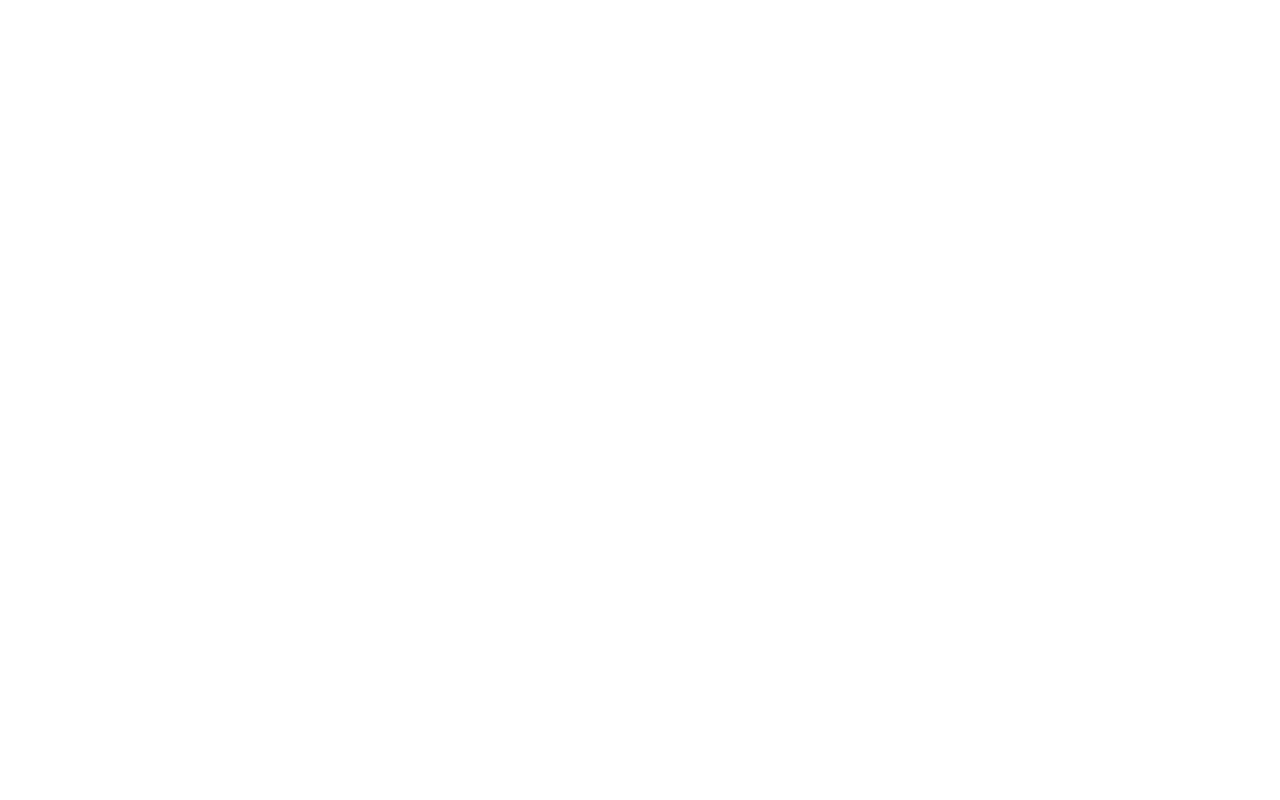
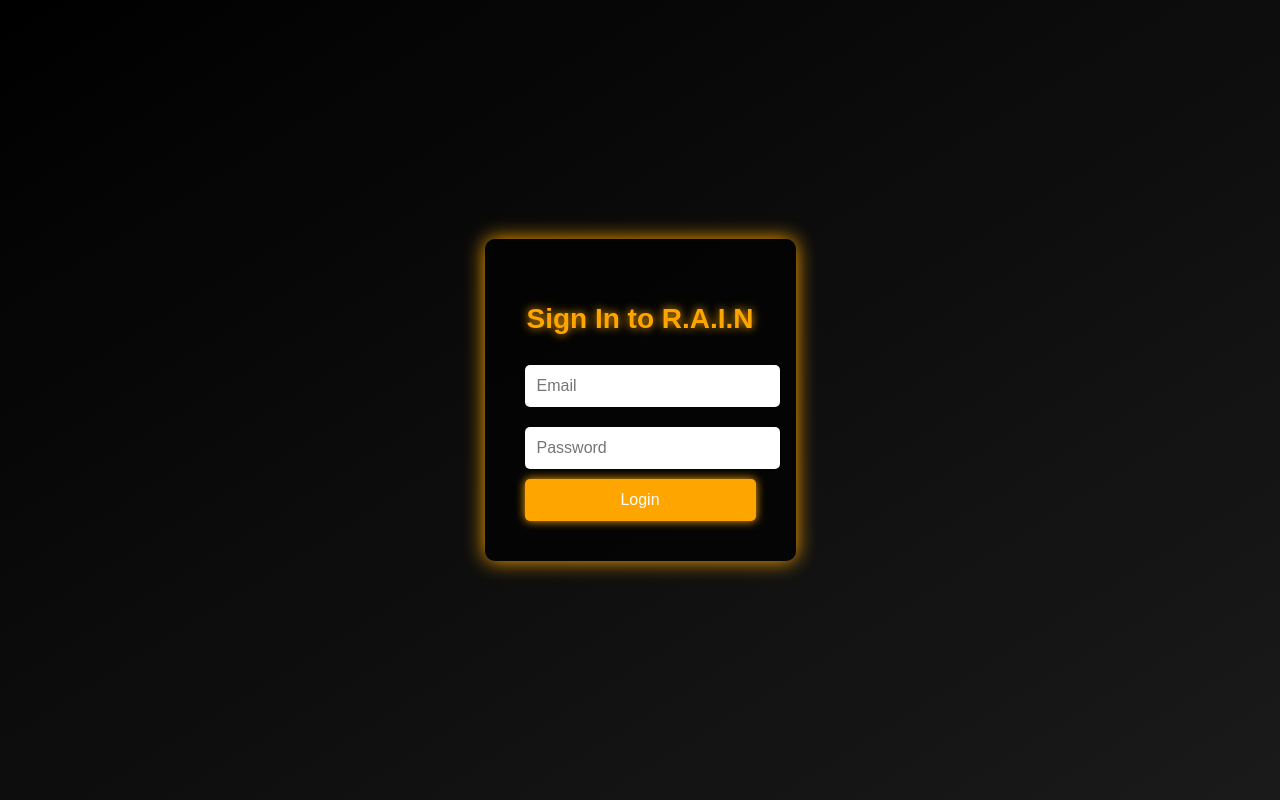
Before and after one commit to amix-eni/rain-chatroom, a plain HTML site: page login.html in a window 1280 px wide. Drawn offline with Linux system fonts and the light colour scheme.

Commit message:
Final layout and styles added

```diff
--- a/login.html
+++ b/login.html
@@ -0,0 +1,69 @@
+<!DOCTYPE html>
+<html lang="en">
+<head>
+  <meta charset="UTF-8">
+  <title>Login - R.A.I.N Chatroom</title>
+  <style>
+    body {
+      margin: 0;
+      font-family: Arial, sans-serif;
+      background: linear-gradient(to bottom right, #000000, #1a1a1a);
+      color: white;
+      display: flex;
+      justify-content: center;
+      align-items: center;
+      height: 100vh;
+    }
+
+    .login-box {
+      background-color: rgba(0, 0, 0, 0.7);
+      padding: 40px;
+      border-radius: 10px;
+      text-align: center;
+      box-shadow: 0 0 20px orange;
+    }
+
+    .login-box h2 {
+      margin-bottom: 20px;
+      font-size: 28px;
+      color: orange;
+      text-shadow: 0 0 10px orange;
+    }
+
+    .login-box input {
+      width: 100%;
+      padding: 12px;
+      margin: 10px 0;
+      border: none;
+      border-radius: 5px;
+      font-size: 16px;
+    }
+
+    .login-box button {
+      width: 100%;
+      padding: 12px;
+      background-color: orange;
+      border: none;
+      color: white;
+      font-size: 16px;
+      border-radius: 5px;
+      cursor: pointer;
+      box-shadow: 0 0 10px orange;
+    }
+
+    .login-box button:hover {
+      background-color: darkorange;
+    }
+  </style>
+</head>
+<body>
+  <div class="login-box">
+    <h2>Sign In to R.A.I.N</h2>
+    <form onsubmit="event.preventDefault(); window.location.href='chatroom.html';">
+      <input type="email" placeholder="Email" required><br>
+      <input type="password" placeholder="Password" required><br>
+      <button type="submit">Login</button>
+    </form>
+  </div>
+</body>
+</html>
--- a/style.css
+++ b/style.css
@@ -1,9 +1,12 @@
+/* General Reset */
 body {
   margin: 0;
   font-family: Arial, sans-serif;
-  overflow: hidden;
+  background-color: #000;
+  color: white;
 }
 
+/* Rain Video Background */
 #rainVideo {
   position: fixed;
   right: 0;
@@ -13,22 +16,23 @@ body {
   z-index: -1;
 }
 
+/* Welcome Screen */
 .welcome {
   text-align: center;
-  margin-top: 20%;
-  color: white;
+  margin-top: 15%;
+  padding-bottom: 400px; /* space for Spotify player */
 }
 
 .glow {
   font-size: 60px;
+  font-weight: bold;
   color: orange;
   text-shadow: 0 0 20px orange;
 }
 
 .subtitle {
   font-size: 20px;
-  color: white;
-  text-shadow: 0 0 10px orange;
+  margin-bottom: 30px;
 }
 
 button {
@@ -37,6 +41,115 @@ button {
   background-color: orange;
   border: none;
   color: white;
+  border-radius: 10px;
   cursor: pointer;
   box-shadow: 0 0 10px orange;
 }
+
+button:hover {
+  background-color: darkorange;
+}
+
+/* Spotify Player */
+.spotify-player {
+  position: fixed;
+  bottom: 0;
+  left: 0;
+  width: 100%;
+  height: 352px;
+  z-index: 100;
+  background-color: rgba(0, 0, 0, 0.6);
+}
+
+/* Login Page */
+.login-box {
+  background-color: rgba(0, 0, 0, 0.7);
+  padding: 40px;
+  border-radius: 10px;
+  text-align: center;
+  box-shadow: 0 0 20px orange;
+  margin: auto;
+  margin-top: 15%;
+  width: 300px;
+}
+
+.login-box h2 {
+  margin-bottom: 20px;
+  font-size: 28px;
+  color: orange;
+  text-shadow: 0 0 10px orange;
+}
+
+.login-box input {
+  width: 100%;
+  padding: 12px;
+  margin: 10px 0;
+  border: none;
+  border-radius: 5px;
+  font-size: 16px;
+}
+
+.login-box button {
+  width: 100%;
+  padding: 12px;
+  background-color: orange;
+  border: none;
+  color: white;
+  font-size: 16px;
+  border-radius: 5px;
+  cursor: pointer;
+  box-shadow: 0 0 10px orange;
+}
+
+.login-box button:hover {
+  background-color: darkorange;
+}
+
+/* Chatroom Page */
+.chat-container {
+  max-width: 600px;
+  margin: 100px auto;
+  background-color: rgba(0,0,0,0.6);
+  padding: 20px;
+  border-radius: 10px;
+  color: white;
+}
+
+.chat-header {
+  text-align: center;
+  margin-bottom: 10px;
+}
+
+.chat-box {
+  height: 300px;
+  overflow-y: auto;
+  background-color: #222;
+  padding: 10px;
+  border-radius: 5px;
+  margin-bottom: 10px;
+}
+
+.chat-input {
+  display: flex;
+  gap: 10px;
+}
+
+.chat-input input {
+  flex: 1;
+  padding: 10px;
+  border-radius: 5px;
+  border: none;
+}
+
+.chat-input button {
+  padding: 10px 20px;
+  background-color: orange;
+  border: none;
+  color: white;
+  border-radius: 5px;
+  cursor: pointer;
+}
+
+.message {
+  margin: 5px 0;
+}
```
Also changed, not shown: chatroom.html (added, +86 -0 lines), index.html (+58 -1 lines), script.js (+14 -0 lines).
